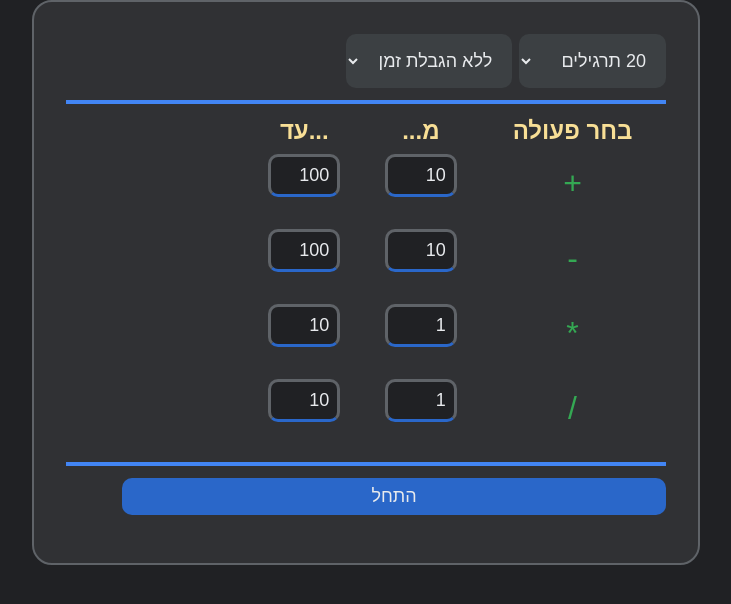
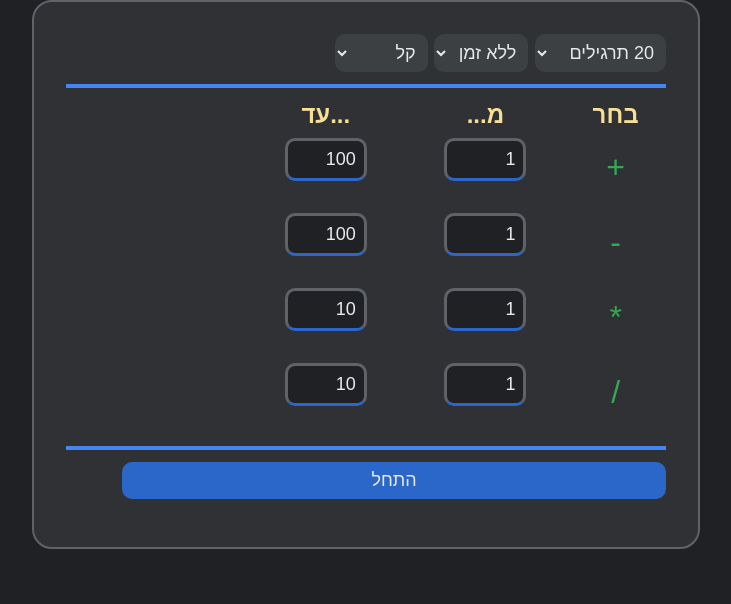
Before and after one commit to talaklalai/simplemath, a plain HTML site: page src/index.html in a window 1280 px wide. Shown: the whole page, without its empty margins (274-1005 px from the left). Drawn offline with Linux system fonts and the light colour scheme.

Commit message:
difficulty

```diff
--- a/src/index.html
+++ b/src/index.html
@@ -15,16 +15,17 @@
     <div class="container" id="setup">
       <select id="targilim"></select>
       <select id="timerSetup" style="display: inline-block">
-        <option value="0" selected>ללא הגבלת זמן</option>
+        <option value="0" selected>ללא זמן</option>
         <option value="3">קל</option>
         <option value="2">בינוני</option>
         <option value="1">קשה</option>
       </select>
+      <select id="difficulty"></select>
       <hr />
       <table>
         <thead>
           <tr>
-            <th>בחר פעולה</th>
+            <th>בחר</th>
             <th>מ...</th>
             <th>...עד</th>
           </tr>
--- a/src/script.js
+++ b/src/script.js
@@ -19,7 +19,7 @@ const totalWrong = gtag("totalWrong");
 // targilim
 const targilim = gtag("targilim");
 for (let num of [10, 20, 40, 60, 80, 100]) {
-  option = ctag("option");
+  let option = ctag("option");
   option.innerText = `${num} תרגילים`;
   option.value = num;
   targilim.appendChild(option);
@@ -28,6 +28,90 @@ for (let num of [10, 20, 40, 60, 80, 100]) {
 let G_targilim = targilim.value;
 targilim.addEventListener("change", () => {
   G_targilim = targilim.value;
+});
+
+class Range {
+  constructor(label, mn, mx) {
+    this.label = label;
+    this.min = mn;
+    this.max = mx;
+  }
+}
+
+class SetupNumber {
+  constructor(rPlus, rMin, rMul, rDiv, colorclass, value, label) {
+    this.ranges = [rPlus, rMin, rMul, rDiv];
+    this.colorclass = colorclass;
+    this.value = value;
+    this.label = label;
+  }
+}
+
+cr = (...args) => {
+  return new Range(...args);
+};
+
+const SETUP_NUMBERS = [
+  new SetupNumber(
+    cr("+", 1, 100),
+    cr("-", 1, 100),
+    cr("*", 1, 10),
+    cr("/", 1, 10),
+    "green",
+    0,
+    "קל",
+  ),
+  new SetupNumber(
+    cr("+", 1, 200),
+    cr("-", 1, 200),
+    cr("*", 1, 12),
+    cr("/", 1, 12),
+    "yellow",
+    1,
+    "בינוני",
+  ),
+  new SetupNumber(
+    cr("+", 1, 500),
+    cr("-", 1, 500),
+    cr("*", 1, 15),
+    cr("/", 1, 15),
+    "orange",
+    2,
+    "מתקדם",
+  ),
+  new SetupNumber(
+    cr("+", 1, 1000),
+    cr("-", 1, 1000),
+    cr("*", 1, 20),
+    cr("/", 1, 20),
+    "red",
+    3,
+    "מומחה",
+  ),
+  new SetupNumber(
+    cr("+", 1, 5000),
+    cr("-", 1, 5000),
+    cr("*", 1, 40),
+    cr("/", 1, 40),
+    "purple",
+    4,
+    "מאסטר",
+  ),
+];
+
+// difficulty
+const difficultySelect = gtag("difficulty");
+
+SETUP_NUMBERS.forEach((setupN) => {
+  let option = ctag("option");
+  option.innerText = setupN.label;
+  option.value = setupN.value;
+  option.classList.add(setupN.colorclass);
+  difficultySelect.appendChild(option);
+});
+
+difficultySelect.addEventListener("change", (e) => {
+  userSetupLayout();
 });
 
 // Global functions
@@ -257,13 +341,6 @@ for (let i of Array(gOptionsCount)) {
   ansewrOption.addEventListener("click", g_exercise.submitAnswer);
 }
 
-defaultSettings = {
-  "+": [10, 100],
-  "-": [10, 100],
-  "*": [1, 10],
-  "/": [1, 10],
-};
-
 // Landing page layout
 function userSetupLayout() {
   const tbody = document.querySelector("tbody");
@@ -281,13 +358,12 @@ function userSetupLayout() {
   const _createInputNumTd = (val) => _createInputTd(val, setInputTypeToNumber);
 
   // set up math preferences
-  for (let [sign, [mn, mx]] of Object.entries(defaultSettings)) {
+  for (let range of SETUP_NUMBERS[difficultySelect.value].ranges) {
     // add row
     let tr = ctag("tr");
-
     // sign
     let tdSign = ctag("td");
-    tdSign.innerText = sign;
+    tdSign.innerText = range.label;
     tdSign.classList.add("green", "bigFont");
 
     tdSign.addEventListener("click", () => {
@@ -303,7 +379,11 @@ function userSetupLayout() {
     tdTo.classList.add("minwid");
 
     //append tds to row
-    for (let td of [tdSign, _createInputNumTd(mn), _createInputNumTd(mx)])
+    for (let td of [
+      tdSign,
+      _createInputNumTd(range.min),
+      _createInputNumTd(range.max),
+    ])
       tr.appendChild(td);
     tbody.appendChild(tr);
   }
--- a/src/styles/dark.css
+++ b/src/styles/dark.css
@@ -1,7 +1,7 @@
 :root {
   --primary: #4285f4; /* Google Blue */
   --secondary: #34a853; /* Google Green */
-  --tertiary: #fbbc05; /* Google Yellow */
+  --tertiary: #e7c663; /* Google Yellow */
   --quaternary: #d32313; /* Google Red */
   --background: #202124; /* Dark Background */
   --surface: #303134; /* Slightly Lighter Background */
@@ -17,6 +17,8 @@
   --lightYellow: #f8df96; /* Light Yellow */
   --lightRed: #f7feff; /* Light Red */
   --lightGreenAccent: #81c995; /* Light Green */
+  --orange: #ff9900;
+  --purple: #ac05ee;
 }
 body {
   font-family: Arial, sans-serif;
@@ -37,7 +39,7 @@ body {
 }
 select,
 .button {
-  padding: 1rem;
+  padding: 0.5rem;
   border-radius: 10px;
   background-color: var(--button);
   color: var(--letters);
@@ -51,7 +53,7 @@ select,
   padding: 0.5rem 2rem;
 }
 input {
-  max-width: 50px;
+  max-width: 60px;
   padding: 0.5rem;
   margin-bottom: 1rem;
   border: 3px solid var(--lines);
@@ -131,6 +133,9 @@ body.dark-mode {
 .green {
   color: var(--lightGreen);
 }
+input[type="range"] {
+  min-width: 60%;
+}
 .bigFont {
   font-size: xx-large;
 }
@@ -144,5 +149,15 @@ th {
   font-family: "Courier New", Courier, monospace;
 }
 .red {
-  color: var(--lightRed);
+  color: var(--red);
 }
+.yellow {
+  color: var(--tertiary);
+}
+
+.orange {
+  color: var(--orange);
+}
+.purple {
+  color: var(--purple);
+}
```
